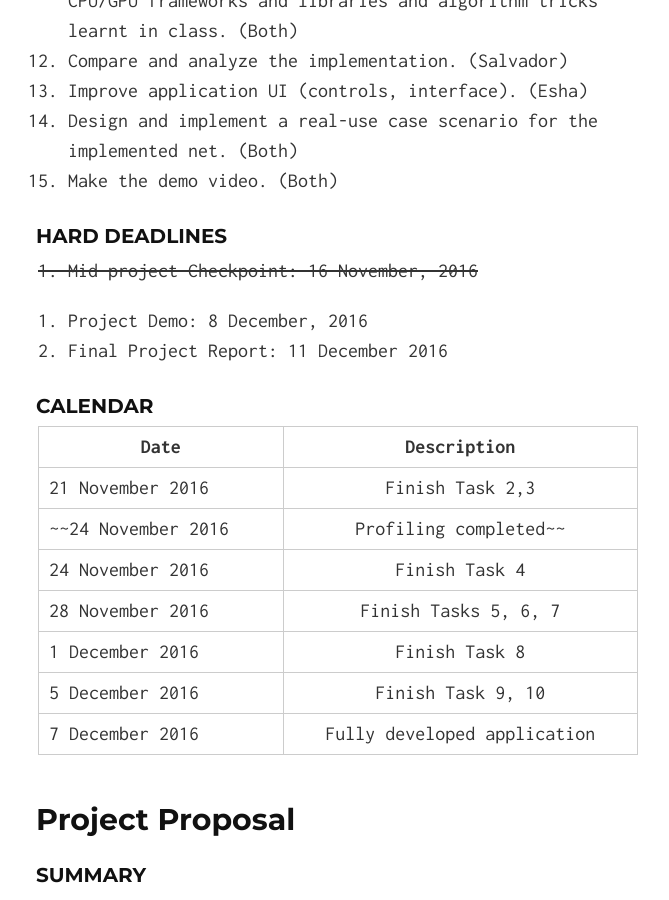
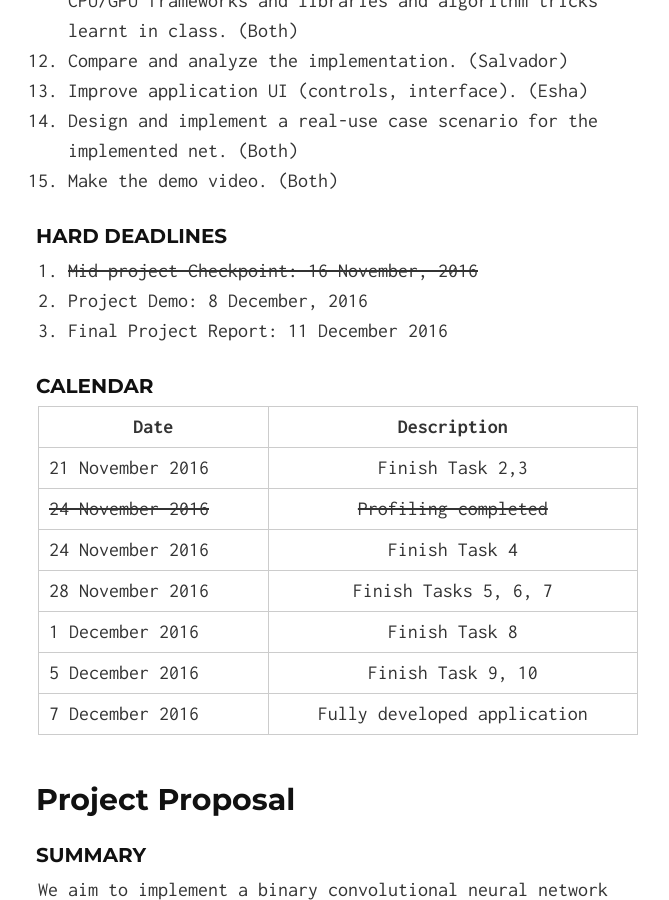
Before and after one commit to PixieNets/PixieNet, a Jekyll site: the page built from index.md, in a window 1280 px wide and 900 px high, scrolled down 1054 px. Shown: the whole window, without its empty margins (302-971 px from the left). Built offline with Jekyll 4.4.1, drawn with Linux system fonts in a browser that asks for light colours.

Commit message:
Update index.md

```diff
--- a/index.md
+++ b/index.md
@@ -35,7 +35,7 @@ layout: default
 
 #### Hard Deadlines
 
-~~1. Mid-project Checkpoint: 16 November, 2016~~
+1. ~~Mid-project Checkpoint: 16 November, 2016~~
 2. Project Demo: 8 December, 2016
 3. Final Project Report: 11 December 2016
 
@@ -44,7 +44,7 @@ layout: default
 | Date             | Description                    |
 |------------------|:------------------------------:|
 | 21 November 2016 | Finish Task 2,3                |
-| ~~24 November 2016 | Profiling completed~~        |
+| ~~24 November 2016~~ | ~~Profiling completed~~        |
 | 24 November 2016 | Finish Task 4                  |
 | 28 November 2016 | Finish Tasks 5, 6, 7           |
 |  1 December 2016 | Finish Task 8                  |
```
